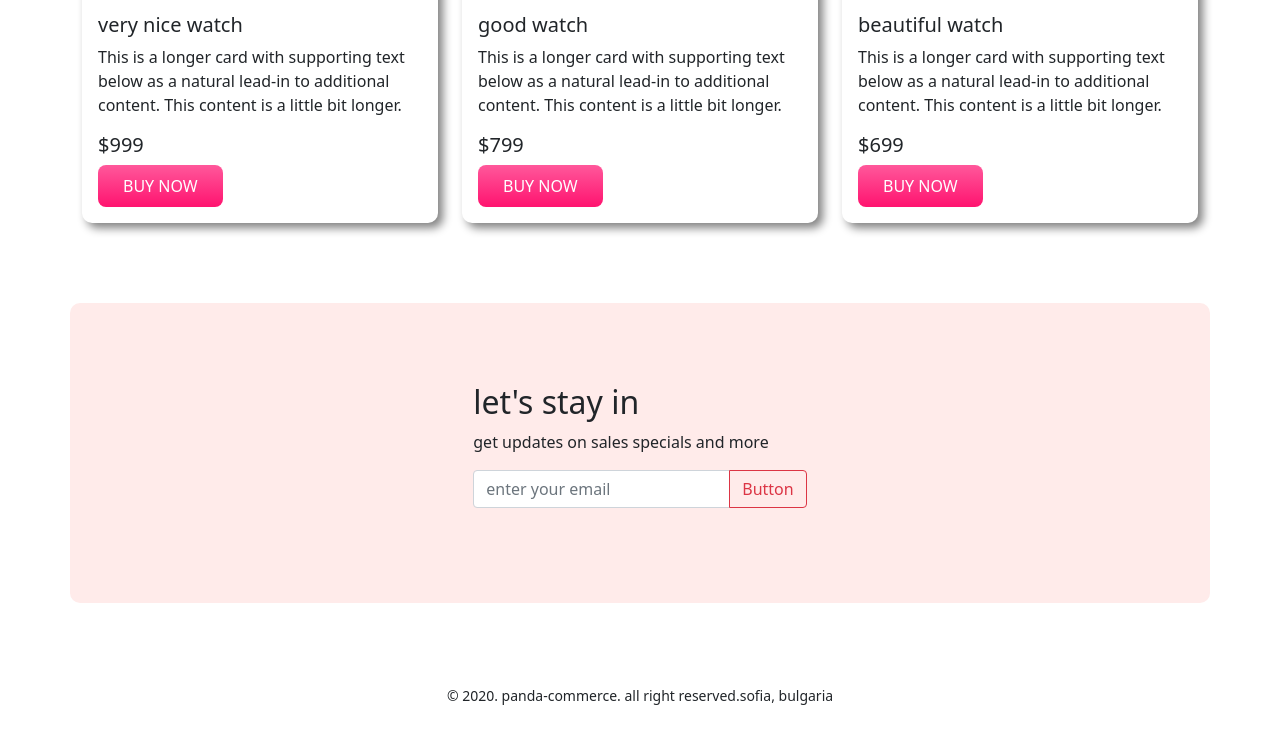
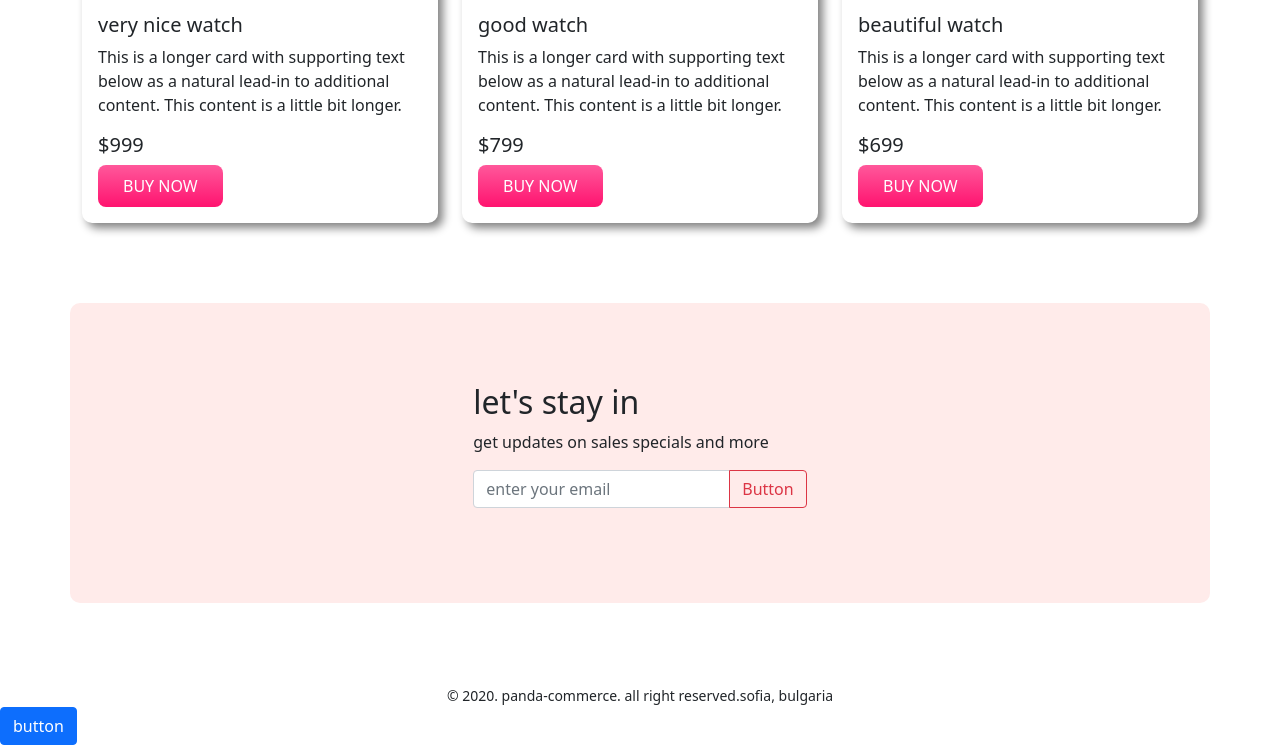
Before and after one commit to jakirphero/panda-commerce, a plain HTML site: page index.html in a window 1280 px wide. Shown: the part 2617-3362 px from the top of the page. Before the commit the page ends 3324 px from the top, so only its background shows below. Drawn offline with nearby package versions, Linux system fonts and the light colour scheme.

Commit message:
work is done

```diff
--- a/index.html
+++ b/index.html
@@ -255,6 +255,10 @@
     <footer>
       <small>© 2020. panda-commerce. all right reserved.sofia, bulgaria</small>
     </footer>
+
+    <div class="button">
+      <button type="button" class="btn btn-primary">button</button>
+    </div>
     <script src="https://cdn.jsdelivr.net/npm/@popperjs/core@2.10.2/dist/umd/popper.min.js" integrity="sha384-7+zCNj/IqJ95wo16oMtfsKbZ9ccEh31eOz1HGyDuCQ6wgnyJNSYdrPa03rtR1zdB" crossorigin="anonymous"></script>
     <script src="https://cdn.jsdelivr.net/npm/bootstrap@5.1.3/dist/js/bootstrap.min.js" integrity="sha384-QJHtvGhmr9XOIpI6YVutG+2QOK9T+ZnN4kzFN1RtK3zEFEIsxhlmWl5/YESvpZ13" crossorigin="anonymous"></script>
 </body>
```
